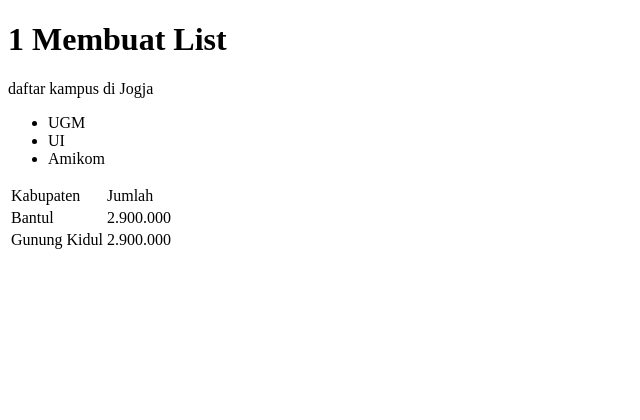
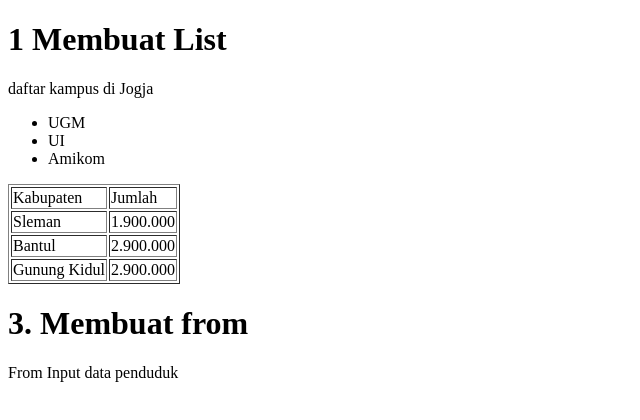
Before and after one commit to VinDicky/pw_praktikum_2, a plain HTML site: page index.html in a window 1280 px wide. Shown: the whole page, without its empty margins (0-640 px from the left). Drawn offline with Linux system fonts and the light colour scheme.

Commit message:
tambah index html

```diff
--- a/index.html
+++ b/index.html
@@ -13,7 +13,7 @@
         <li>UI</li>
         <li>Amikom</li>
     </ul>
-    <table>
+    <table border="">
         <thead>
             <tr>
                <td>Kabupaten</td>
@@ -21,15 +21,23 @@
             </tr>
             <body>
                 <tr>
+                    <td>Sleman</td>
+                    <td>1.900.000</td>
+                <tr>
                     <td>Bantul</td>
                     <td>2.900.000</td>
                 </tr>
-                <tr?>
+                <tr>
                     <td>Gunung Kidul</td>
                     <td>2.900.000</td>
                 </tr>
             </body>
         </thead>
     </table>
+    <h1>3. Membuat from</h1>
+    <p>From Input data penduduk</p>
+    <from action="#">
+
+    </from>
 </body>
 </html>
```
